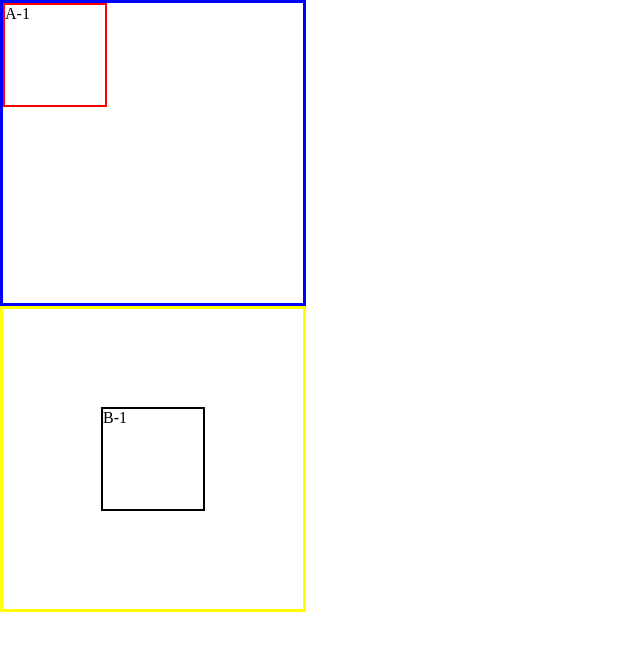
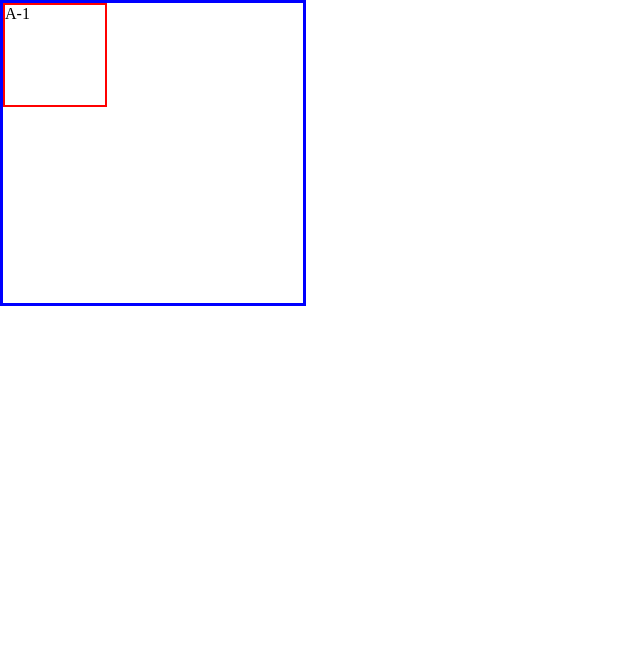
Before and after one commit to bhaveshcodm2706-venom/CSS-Flexbox, a website: page index.html in a window 1280 px wide. Shown: the whole page, without its empty margins (0-640 px from the left). Drawn offline with Linux system fonts and the light colour scheme.

Commit message:
Completed Flexbox top-left corner

```diff
--- a/index.html
+++ b/index.html
@@ -9,11 +9,7 @@
 </head>
 <body>
   <div class="container">
-  <div class="box">A-1</div>
-  </div>
-
-  <div class="parent-container">
-    <div class="boxes">B-1</div>
-  </div>
+    <div class="box">A-1</div>
+    </div>
 </body>
 </html>
--- a/styles.css
+++ b/styles.css
@@ -14,17 +14,3 @@
   height: 100px;
   border: 2px solid red;
 }
-
-.parent-container {
-  display: flex;
-  height: 300px;
-  width: 300px;
-  border: 3px solid yellow;
-  justify-content: center;
-  align-items: center;
-}
-.boxes {
-  height: 100px;
-  width: 100px;
-  border: 2px solid black;
-}
```
